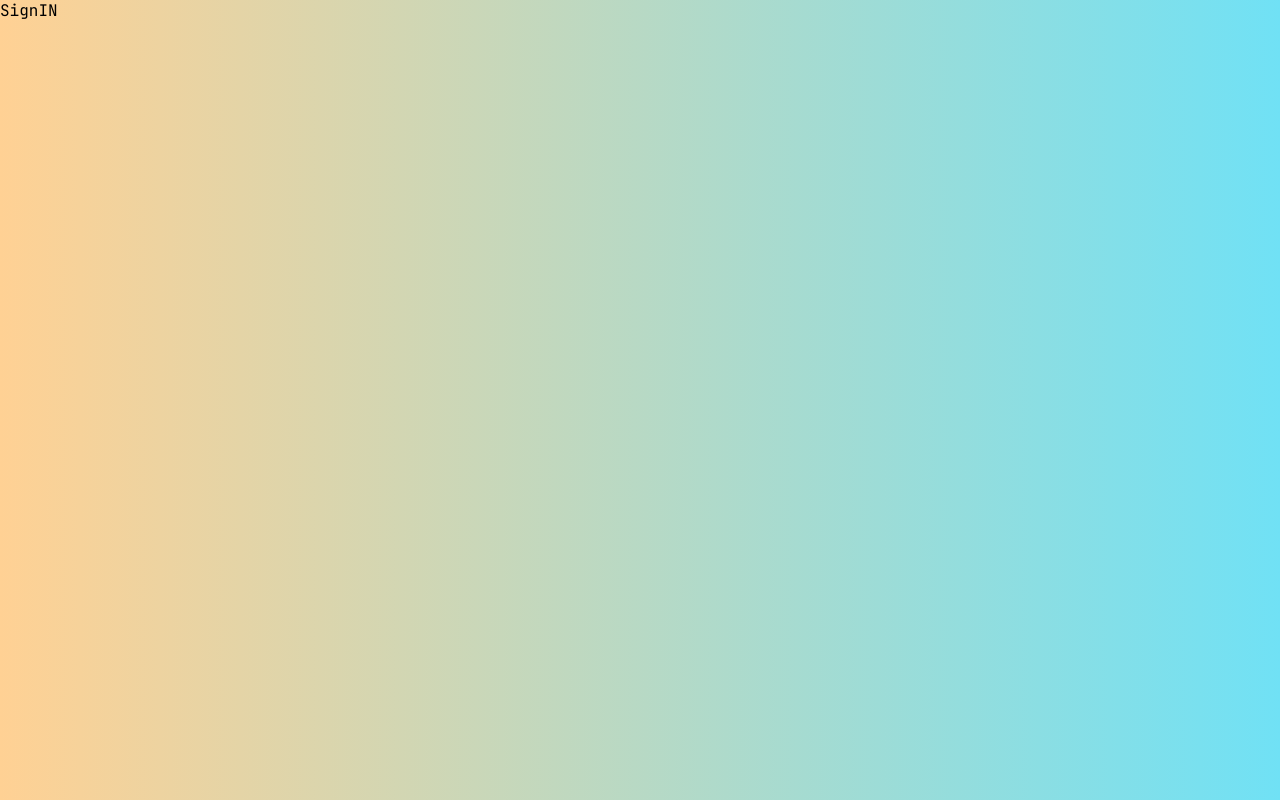
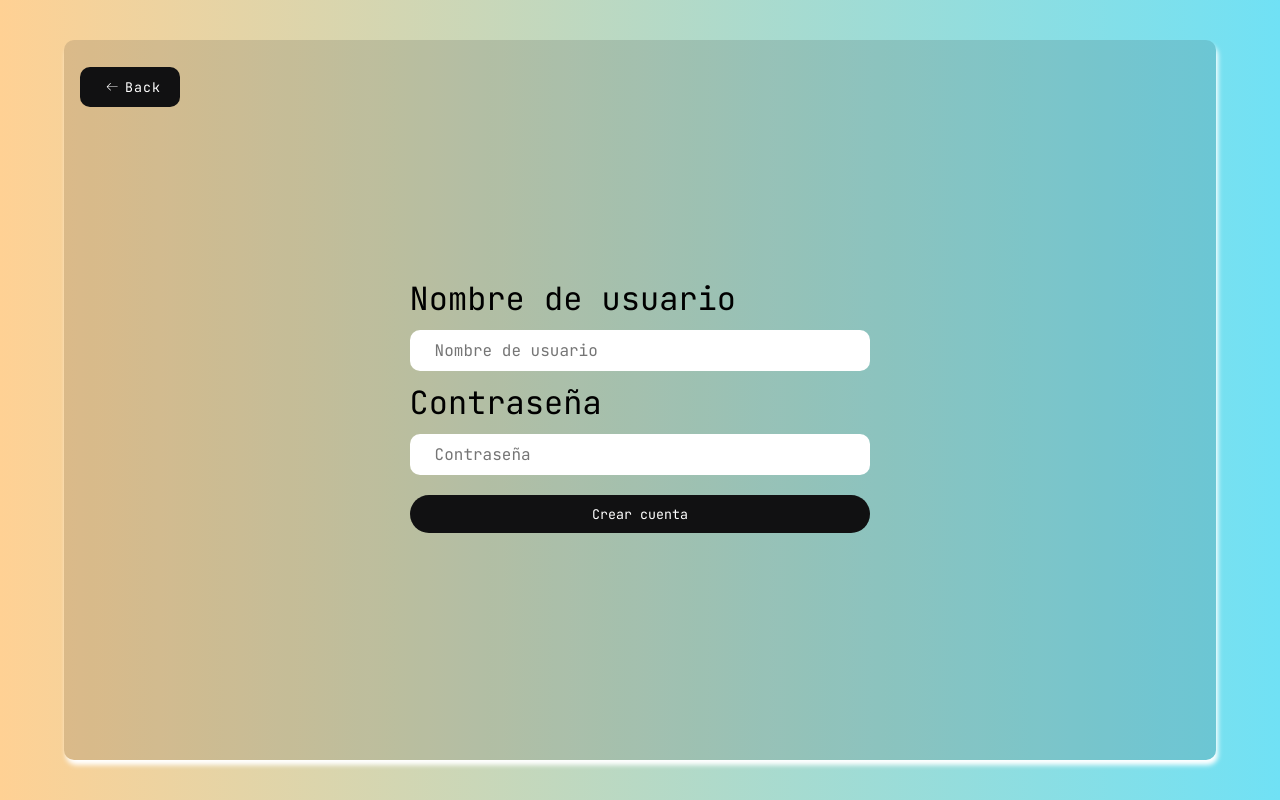
Before and after one commit to andresflorez16/our-planner, a Next.js app: page /session/1/indx in a window 1280 px wide. Built offline with nearby package versions, Linux system fonts and the light colour scheme.

Commit message:
components login back

```diff
--- a/components/ButtonBack.js
+++ b/components/ButtonBack.js
@@ -5,7 +5,7 @@ const ButtonDiv = styled.div`
 button {
   position: absolute;
   top: 4em;
- left: 6em;
+  left: 7em;
   display: flex;
   font-family: 'Jetbrains Mono', monospace;
   height: 3em;
@@ -19,9 +19,17 @@ button {
   transition: all 0.2s linear;
   cursor: pointer;
   border: none;
+  @media (max-width: 2300px) {
+    left: 9em;
+    top: 6em;
+  }
+  @media (max-width: 1300px) {
+    left: 6em;
+    top: 5em;
+  }
   @media (max-width: 950px) {
     left: 4em;
-  top: 3em;
+    top: 5em;
   }
   @media (max-width: 610px) {
     left: 3em;
--- a/components/sessions/Login.js
+++ b/components/SessionMethod.js
@@ -3,7 +3,7 @@ import Content from 'components/Content'
 import Layout from 'components/Layout'
 import ButtonBack from 'components/ButtonBack'
 
-const LoginDiv = styled.div`
+const SessionDiv = styled.div`
 display: flex;
 justify-content: center;
 align-items: center;
@@ -55,25 +55,30 @@ button {
   &:hover {
     opacity: .7;
   }
-
 }
 
 `
-
-export default function Login() {
+export default function SessionMethod({ action }) {
+  let typeSession = ''
+  if(!action) {
+    typeSession = ''
+    return <div>404</div>
+  }
+  if(action === 'login') typeSession = 'Iniciar sesión'
+  else typeSession = 'Crear cuenta'
   return(
     <Layout>
       <Content>
         <ButtonBack backTo='/' />
-        <LoginDiv>
+        <SessionDiv>
           <form>
               <label>Nombre de usuario</label>
               <input type='text' placeholder='Nombre de usuario' />
               <label>Contraseña</label>
               <input type='password' placeholder='Contraseña' />
-            <button type='submit'>Iniciar sesión</button>
+            <button type='submit'>{typeSession}</button>
           </form>
-        </LoginDiv>
+        </SessionDiv>
       </Content>
     </Layout>
   )
--- a/pages/session/[action]/indx.js
+++ b/pages/session/[action]/indx.js
@@ -1,14 +1,9 @@
 import { useRouter } from 'next/router'
-import Login from 'components/sessions/Login'
+import SessionMethod from 'components/SessionMethod'
 
 export default function Session() {
   const { query } = useRouter()
-  console.log(query)
   return(
-    <>
-      {
-        query.action === 'login' ? <Login /> : <span>SignIN</span>
-      }
-    </>
+    <SessionMethod action={query.action} />
   )
 }
```
Also changed, not shown: components/sessions/SignIn.js (deleted). Lines whose indentation alone changed are shown as unchanged.
